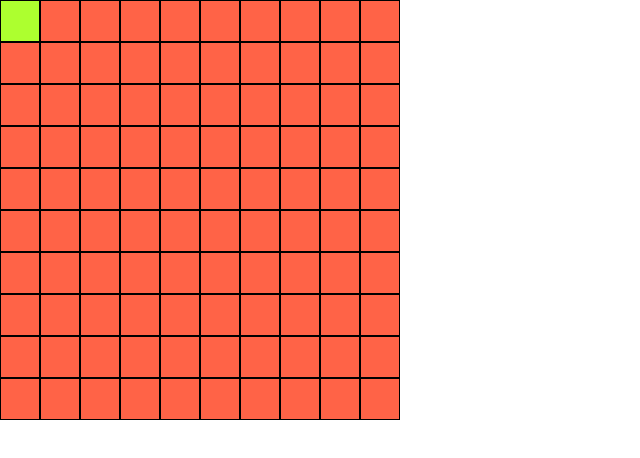
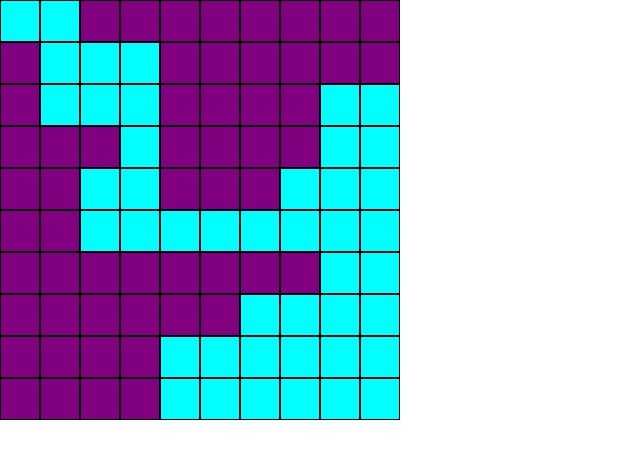
Before and after one commit to nikolajjuuel/maze, a React (Create React App) app in the folder react/: page / in a window 1280 px wide. Shown: the top 458 px of the page, without its empty margins (0-640 px from the left). Built offline with nearby package versions, Linux system fonts and the light colour scheme.

Commit message:
top and right x,y fixed

```diff
--- a/react/src/App.scss
+++ b/react/src/App.scss
@@ -21,7 +21,7 @@
 }
 
 .cell {
-  background-color: tomato;
+  background-color: purple;
   height: 10%;
   width: 9.5%;
 }
@@ -40,5 +40,5 @@
 }
 
 .visited {
-  background-color: greenyellow;
+  background-color: cyan;
 }
--- a/react/src/Board.jsx
+++ b/react/src/Board.jsx
@@ -9,8 +9,7 @@ function Cell(x, y) {
     this.visited = false;
 }
 
-
-const draw = (arr) => arr.map((elms, i) => {
+const draw = (arr) => arr.map((elms) => {
     const { top, right, bottom, left, visited } = elms;
     const styles = [];
     if (top) {
@@ -36,17 +35,55 @@ const draw = (arr) => arr.map((elms, i) => {
     )
 })
 
-
-
 function visited(cell) {
     cell.visited = true;
 }
 
 function index(x, y, columns) {
-    if(x < 0 || y < 0 || x > columns - 1 || y > columns - 1){
-        return -1;
+    if (x < 0 || y < 0 || x > columns - 1 || y > columns - 1) {
+        return undefined;
     }
     return x + y * columns;
+}
+
+let i = 0;
+
+const checkNeighbour = (cell, grid, colums) => {
+    visited(cell);
+
+    console.log('cell',cell);
+
+    const { x, y } = cell
+    const neighbours = [];
+    const top = grid[index(y, x - 1, colums)];
+    const right = grid[index(y + 1, x, colums)];
+    const bottom = grid[index(y, x + 1, colums)];
+    const left = grid[index(y - 1, x, colums)];
+
+    console.log('check neighbour')
+
+    if (top && !top.visited) {
+        neighbours.push(top);
+    }
+    if (right && !right.visited) {
+        neighbours.push(right);
+    }
+    if (bottom && !bottom.visited) {
+        neighbours.push(bottom);
+    }
+    if (left && !left.visited) {
+        neighbours.push(left);
+    }
+
+    if (neighbours.length > 0) {
+        console.log(neighbours)
+        const randomNeighbour = Math.floor(Math.random() * neighbours.length);
+
+        checkNeighbour(neighbours[randomNeighbour], grid, colums);
+
+    } else {
+        return undefined;
+    }
 }
 
 
@@ -57,6 +94,7 @@ export default function Board(props) {
     const colums = Math.floor(size / width);
     const rows = Math.floor(size / width);
     const grid = [];
+    console.log('board function')
 
     for (let x = 0; x < rows; x++) {
         for (let y = 0; y < colums; y++) {
@@ -64,37 +102,8 @@ export default function Board(props) {
             grid.push(cells);
         }
     }
-    let current = grid[0];
 
-    visited(current);
-
-
-    const checkNeighbour = (cell) => {
-        const { x, y } = cell
-        const neighbours = [];
-        const top    = grid[index(x,     y - 1, colums)];
-        const right  = grid[index(x + 1, y,     colums)];
-        const bottom = grid[index(x,     y + 1, colums)];
-        const left   = grid[index(x - 1, y,     colums)];
-
-        if(top && !top.visited){
-            neighbours.push(top);
-        }
-        if(right && !right.visited){
-            neighbours.push(right);
-        }
-        if(bottom && !bottom.visited){
-            neighbours.push(bottom);
-        }
-        if(left && !left.visited){
-            neighbours.push(left);
-        }
-
-    }
-
-
-    checkNeighbour(current)
-
+    checkNeighbour(grid[0], grid, colums);
 
     const cells = draw(grid);
 
```
